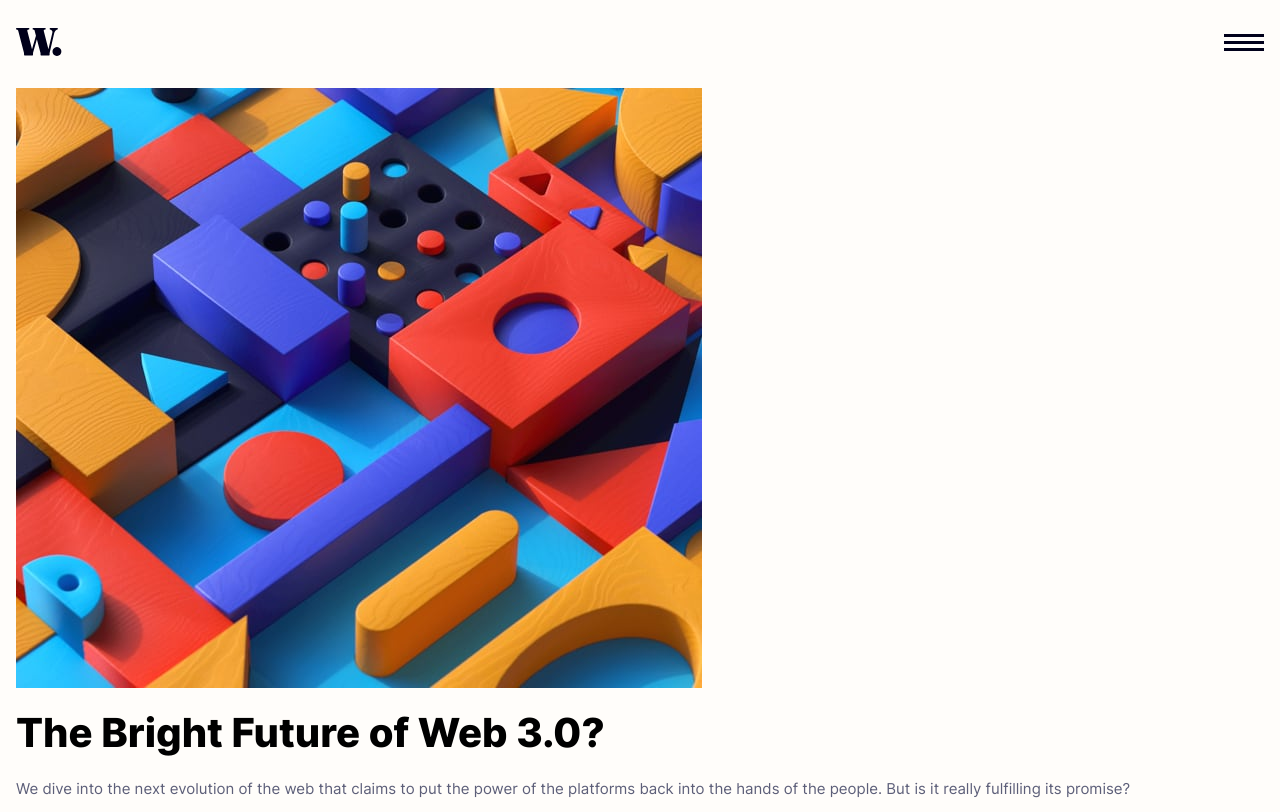
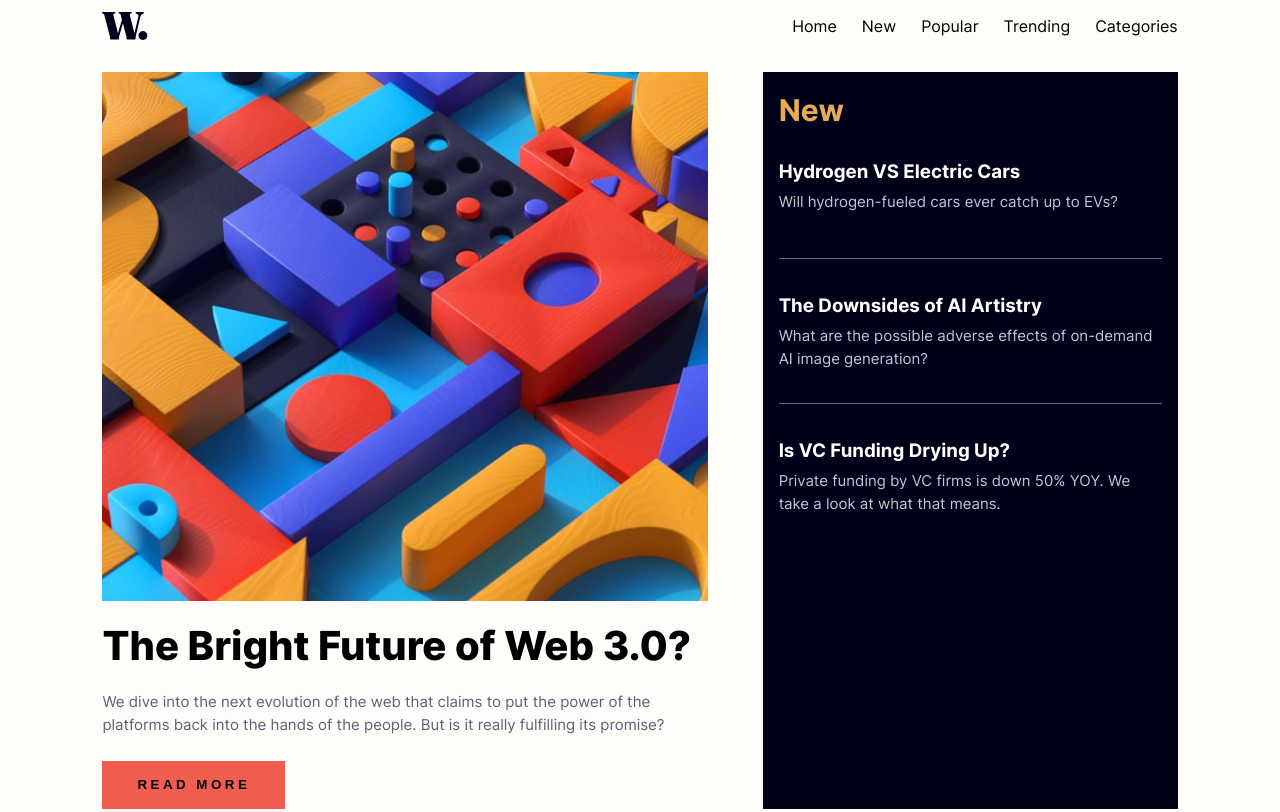
Before and after one commit to Denselle0311/news-homepage-main, a plain HTML site: page index.html in a window 1280 px wide. Shown: the top 812 px of the page. Drawn offline with Linux system fonts and the light colour scheme.

Commit message:
fix reponsive for bigger screen

```diff
--- a/styles/style.css
+++ b/styles/style.css
@@ -115,11 +115,13 @@
   .grid-container {
     display: grid;
     gap: 55px;
+    justify-content: center;
   }
 
   main {
     display: grid;
     row-gap: 25px;
+    align-items: center;
   }
 
   .text {
@@ -192,3 +194,39 @@
     color: hsl(5, 85%, 63%);
     line-height: 1;
   }
+
+  @media screen and (min-width: 600px) {
+    body {
+      padding: 0 8% 89px;
+    }
+  }
+
+  @media screen and (min-width: 810px) {
+    .flex {
+      display: flex;
+      list-style: none;
+      align-items: center;
+      gap: 25px;
+    }
+    .flex img {
+      display: none;
+    }
+    .menuBtn {
+      display: none;
+    }
+    .grid-container {
+      grid-template-areas:
+      "a a a b b"
+      "a a a b b"
+      "c c c c c"
+    }
+    main {
+      grid-area: a;
+    }
+    aside {
+      grid-area: b;
+    }
+    article {
+      grid-area: c;
+    }
+  }
```
